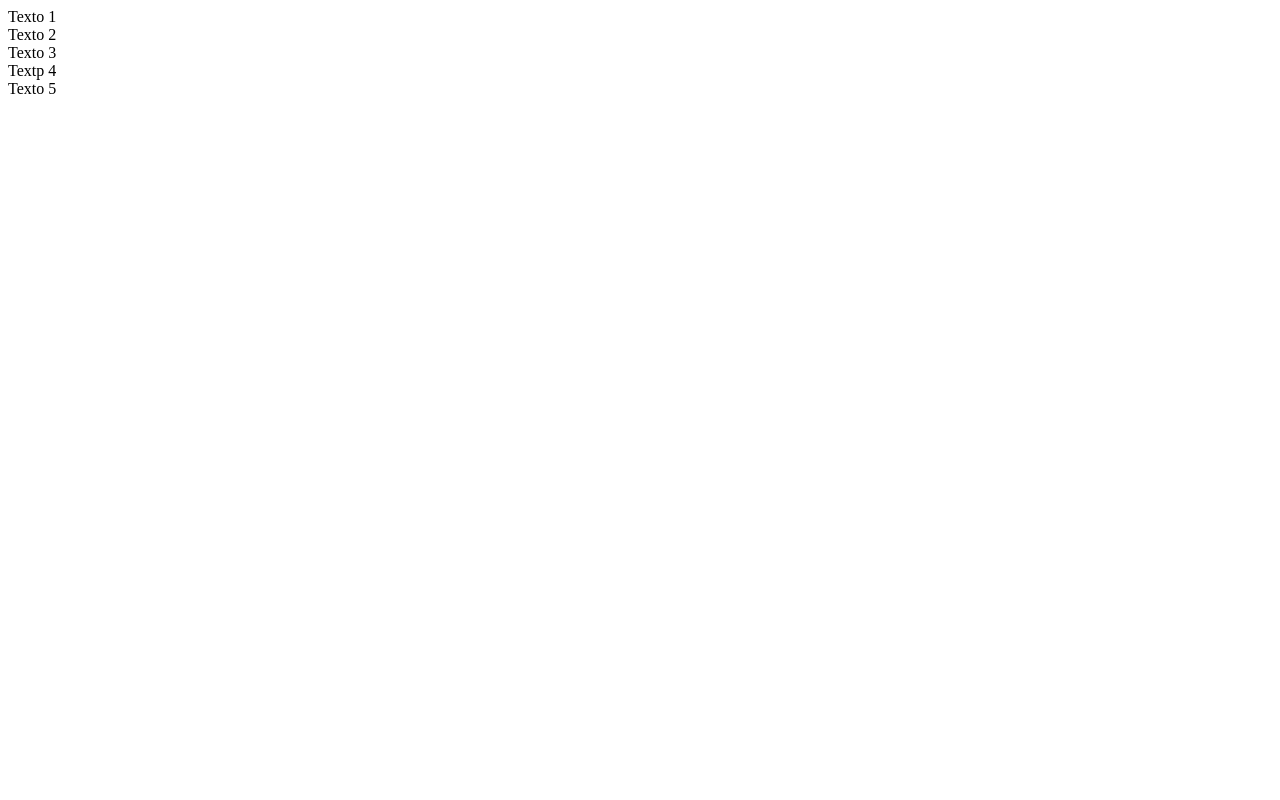
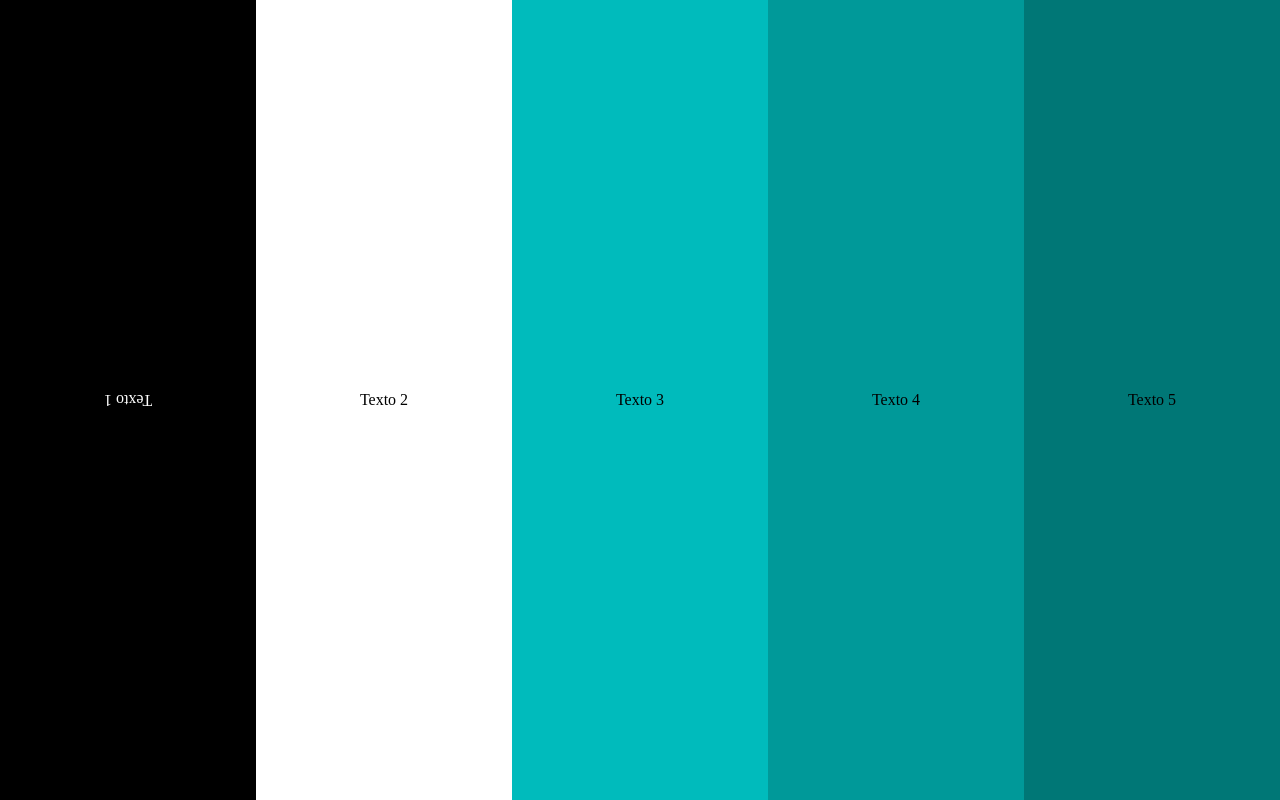
Before and after one commit to SalvadorSC/c1-ejercicio-5-bandas, a plain HTML site: page index.html in a window 1280 px wide. Drawn offline with Linux system fonts and the light colour scheme.

Commit message:
Aplicado el Html y el css pedido. Todo.

```diff
--- a/css/estilos.css
+++ b/css/estilos.css
@@ -5,62 +5,66 @@
 
 body {
   margin: 0;
+  height: 100vh;
 }
 
 * {
   box-sizing: border-box;
 }
 
-/*
-  ##Device = Desktops
-  ##Screen = 1281px to higher resolution desktops
-*/
-
-@media (min-width: 1281px) {
-  /* CSS */
+.principal {
+  display: flex;
+  justify-content: space-evenly;
+  height: 100%;
 }
 
-/*
-  ##Device = Laptops, Desktops
-  ##Screen = B/w 1025px to 1280px
-*/
-
-@media (min-width: 1025px) and (max-width: 1280px) {
-  /* CSS */
+div {
+  background-color: azure;
+  flex: 1;
+  display: flex;
+  align-items: center;
+  justify-content: center;
+  transition: background-color 0.5s;
 }
 
-/*
-  ##Device = Tablets, Ipads (portrait)
-  ##Screen = B/w 768px to 1024px
-*/
-
-@media (min-width: 768px) and (max-width: 1024px) {
-  /* CSS */
+div:hover {
+  background-color: #000;
+  color: #fff;
 }
 
-/*
-  ##Device = Tablets, Ipads (landscape)
-  ##Screen = B/w 768px to 1024px
-*/
-
-@media (min-width: 768px) and (max-width: 1024px) and (orientation: landscape) {
-  /* CSS */
+div>p {
+  transition: 1s;
 }
 
-/*
-  ##Device = Low Resolution Tablets, Mobiles (Landscape)
-  ##Screen = B/w 481px to 767px
-*/
-
-@media (min-width: 481px) and (max-width: 767px) {
-  /* CSS */
+div:hover>p {
+  transform: rotate(180deg);
 }
 
-/*
-  ##Device = Most of the Smartphones Mobiles (Portrait)
-  ##Screen = B/w 320px to 479px
-*/
+div:nth-child(1) {
+  background-color: #00ffff;
+}
 
-@media (min-width: 320px) and (max-width: 480px) {
-  /* CSS */
+.banda:hover {
+  background-color: #000;
 }
+
+div:nth-child(2) {
+  background-color: #00dedd;
+}
+
+div:nth-child(3) {
+  background-color: #00bbbc;
+}
+
+div:nth-child(4) {
+  background-color: #009999;
+}
+
+div:nth-child(5) {
+  background-color: #007776;
+}
+
+div:hover+div {
+  background-color: #fff;
+  color: #000
+}
--- a/index.html
+++ b/index.html
@@ -5,17 +5,28 @@
   <meta charset="UTF-8">
   <meta http-equiv="X-UA-Compatible" content="IE=edge">
   <meta name="viewport" content="width=device-width, initial-scale=1.0">
+  <link rel="stylesheet" href="css/estilos.css">
   <title>Document</title>
   <link rel="shortcut icon" href="favicon.png" type="image/x-icon">
 </head>
 
 <body>
-  <main>
-    <div>Texto 1</div>
-    <div>Texto 2</div>
-    <div>Texto 3</div>
-    <div>Textp 4</div>
-    <div>Texto 5</div>
+  <main class="principal">
+    <div class="banda">
+      <p>Texto 1</p>
+    </div>
+    <div class="banda">
+      <p>Texto 2</p>
+    </div>
+    <div class="banda">
+      <p>Texto 3</p>
+    </div>
+    <div class="banda">
+      <p>Texto 4</p>
+    </div>
+    <div class="banda">
+      <p>Texto 5</p>
+    </div>
   </main>
 </body>
 
```
